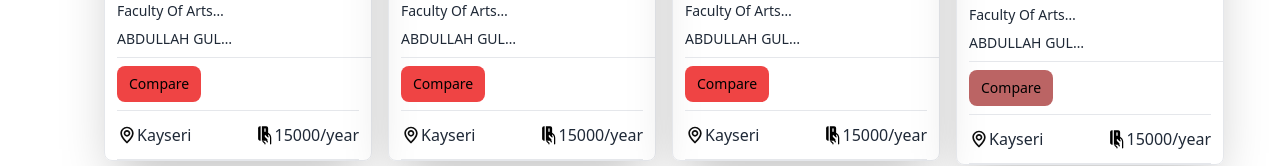
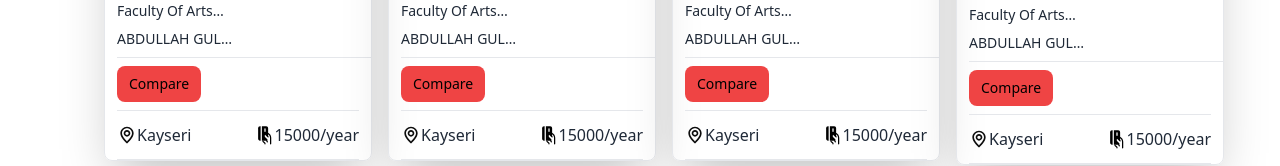
Before and after one commit to TR-YOS-PROJECT-ORGANIZATION/tr-yos-4, a React app: page / in a window 1280 px wide. Shown: the part 4210-4376 px from the top of the page. Built offline with nearby package versions, Linux system fonts and the light colour scheme; the HTML template or start-up script is replaced by a standard one.

Commit message:
feat: changed card size

```diff
--- a/src/components/card/Card.jsx
+++ b/src/components/card/Card.jsx
@@ -404,7 +404,7 @@ const Card1 = () => {
                   </div>
                 </div>
                 <div className="flex items-left mt-2 ml-3 border-t border-gray-200 pt-2">
-                  <span className="inline-flex select-none rounded-lg bg-red-retro px-3 py-2 text-sm font-medium text-white">
+                  <span className="inline-flex select-none rounded-lg bg-red-500 px-3 py-2 text-sm font-medium text-white">
                     {" "}
                     Compare{" "}
                   </span>
```
